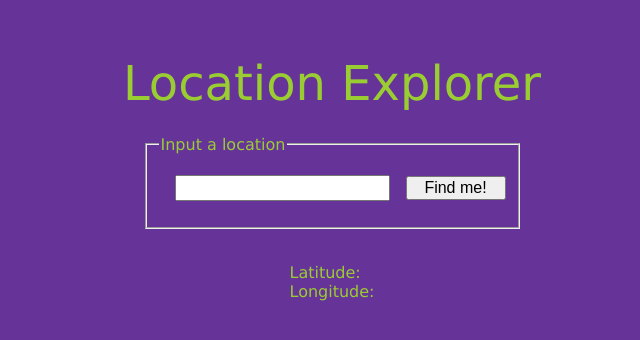
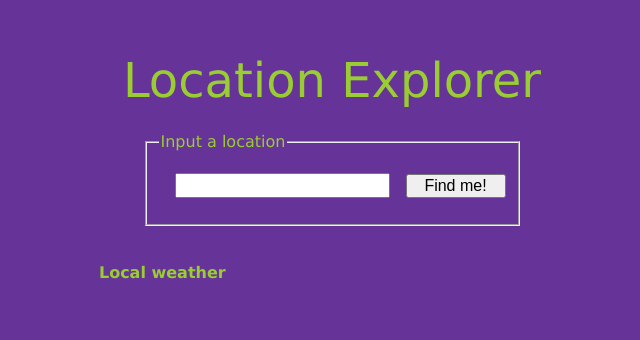
Before and after one commit to jezinho22/city-explorer, a React (Create React App) app: page / in a window 1280 px wide. Shown: the part 242-582 px from the top of the page, without its empty margins (316-956 px from the left). Built offline with nearby package versions, Linux system fonts and the light colour scheme.

Commit message:
added weather.js and displayed weather

```diff
--- a/src/App.css
+++ b/src/App.css
@@ -2,7 +2,7 @@
 	width: 100vw;
 	height: 100vh;
 	display: flex;
-	flex-direction: column;
+	flex-direction: row;
 	justify-content: center;
 	align-items: center;
 }
@@ -11,10 +11,22 @@ body {
 	color: yellowgreen;
 	font-family: Verdana, Geneva, Tahoma, sans-serif;
 }
+.mainContainer {
+	display: inline-block;
+}
 h1 {
 	font-weight: 200;
 	font-size: 3rem;
 	margin: 1.5rem;
+	text-align: center;
+}
+h3 {
+	color: white;
+	text-align: center;
+}
+form {
+	display: flex;
+	justify-content: center;
 }
 fieldset {
 	margin-bottom: 1rem;
@@ -31,4 +43,5 @@ fieldset button {
 img {
 	max-width: 400px;
 	margin: 1rem;
+	border-radius: 4px;
 }
--- a/src/App.js
+++ b/src/App.js
@@ -1,11 +1,13 @@
 import { useState } from "react";
 import axios from "axios";
 import "./App.css";
+import Weather from "./Weather";
 
 function App() {
 	const [searchQuery, setsearchQuery] = useState("");
 	const [location, setLocation] = useState({});
 	const [mapImg, setmapImg] = useState("");
+	const [weather, setWeather] = useState([]);
 
 	async function getLocality(event) {
 		event.preventDefault();
@@ -16,10 +18,16 @@ function App() {
 			// get location data
 			const result = await axios.get(API);
 			setLocation(result.data[0]);
+
 			// create location map url
 			setmapImg(
 				`https://maps.locationiq.com/v3/staticmap?key=${process.env.REACT_APP_API_KEY}&center=${location.lat},${location.lon}&zoom=15`
 			);
+			// get weather
+			const weatherAPI = `http://localhost:8080/weather?lat=${location.lat}&lon=${location.lon}&searchQuery=${searchQuery}`;
+			const weatherResults = await axios.get(weatherAPI);
+			setWeather(weatherResults.data);
+			console.table(weather);
 		} catch (error) {
 			// error message
 			alert(error + ": It looks like what you entered is not a placename");
@@ -32,24 +40,27 @@ function App() {
 
 	return (
 		<div className="App">
+			<div className="mainContainer">
 				<h1>Location Explorer</h1>
 				<form>
 					<fieldset>
 						<legend>Input a location</legend>
 						<input onChange={handleChange} type="text" id="locationInput" />
-					<button onClick={getLocality} type="submit">
-						Find me!
-					</button>
+						<button onClick={getLocality}>Find me!</button>
 					</fieldset>
 				</form>
 				{location && (
 					<div>
 						<h3>{location.display_name}</h3>
-					<div>Latitude: {location.lat}</div>
-					<div>Longitude: {location.lon}</div>
+						{/* <div>Latitude: {location.lat}</div>
+						<div>Longitude: {location.lon}</div> */}
 					</div>
 				)}
-
+				{weather && <h4>Local weather</h4>}
+				{weather.map((day) => (
+					<Weather weather={day} />
+				))}
+			</div>
 			<div className="mapDisplay">
 				{mapImg && <img src={mapImg} alt="map"></img>}
 			</div>
--- /dev/null
+++ b/src/Weather.js
@@ -0,0 +1,10 @@
+import React from "react";
+
+export default function Weather({ weather }) {
+	console.log(weather.date);
+	return (
+		<div className="weather">
+			{weather.date}: {weather.description}
+		</div>
+	);
+}
```
Lines whose indentation alone changed are shown as unchanged.
